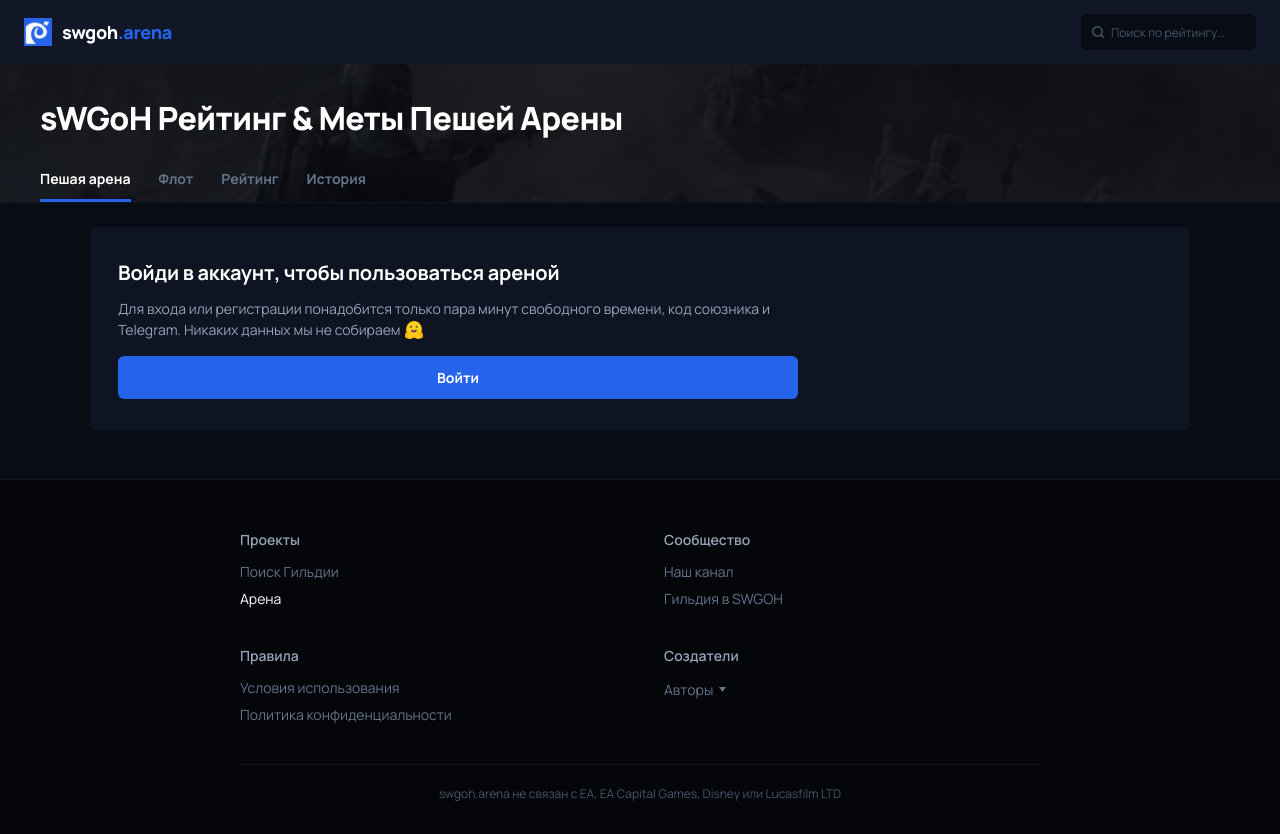
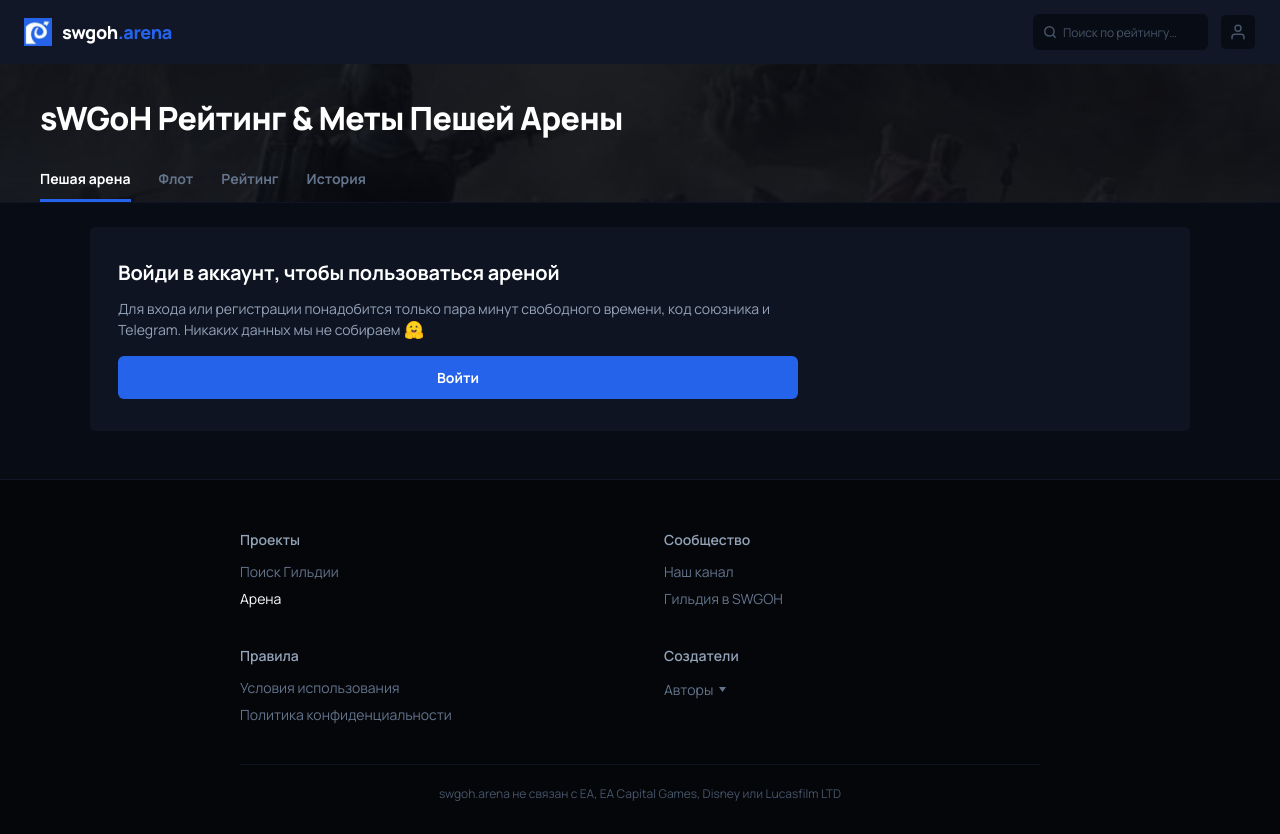
Before and after one commit to jango100500-ui/swgoh.arena, a React (Vite) app: page / in a window 1280 px wide. Built offline with nearby package versions, Linux system fonts and the light colour scheme.

Commit message:
Update Header.tsx

```diff
--- a/src/app/Header.tsx
+++ b/src/app/Header.tsx
@@ -1,6 +1,9 @@
 import { SearchInput } from '../uis/SearchInput';
+import { useAuth } from './useAuth';
 
 export const Header = () => {
+  const { user, isAuthenticated } = useAuth();
+
   return (
     <header
       style={{
@@ -34,7 +37,37 @@
         </span>
       </div>
 
-      <SearchInput />
+      <div style={{ display: 'flex', alignItems: 'center', gap: '12px' }}>
+        <SearchInput />
+
+        <div
+          style={{
+            width: '36px',
+            height: '36px',
+            borderRadius: '6px',
+            backgroundColor: '#080c14',
+            overflow: 'hidden',
+            display: 'flex',
+            alignItems: 'center',
+            justifyContent: 'center',
+            flexShrink: 0,
+            border: isAuthenticated ? '1px solid #1e293b' : '1px solid #111726',
+          }}
+        >
+          {isAuthenticated && user?.portraitId ? (
+            <img
+              src={`https://arena-tracker-proxy.onrender.com/portraitImage?portraitId=${encodeURIComponent(user.portraitId)}`}
+              alt={user.playerName}
+              style={{ width: '100%', height: '100%', objectFit: 'cover' }}
+            />
+          ) : (
+            <svg width="18" height="18" viewBox="0 0 24 24" fill="none" stroke="#475569" strokeWidth="2" strokeLinecap="round" strokeLinejoin="round">
+              <path d="M20 21v-2a4 4 0 0 0-4-4H8a4 4 0 0 0-4 4v2" />
+              <circle cx="12" cy="7" r="4" />
+            </svg>
+          )}
+        </div>
+      </div>
     </header>
   );
 };
```
